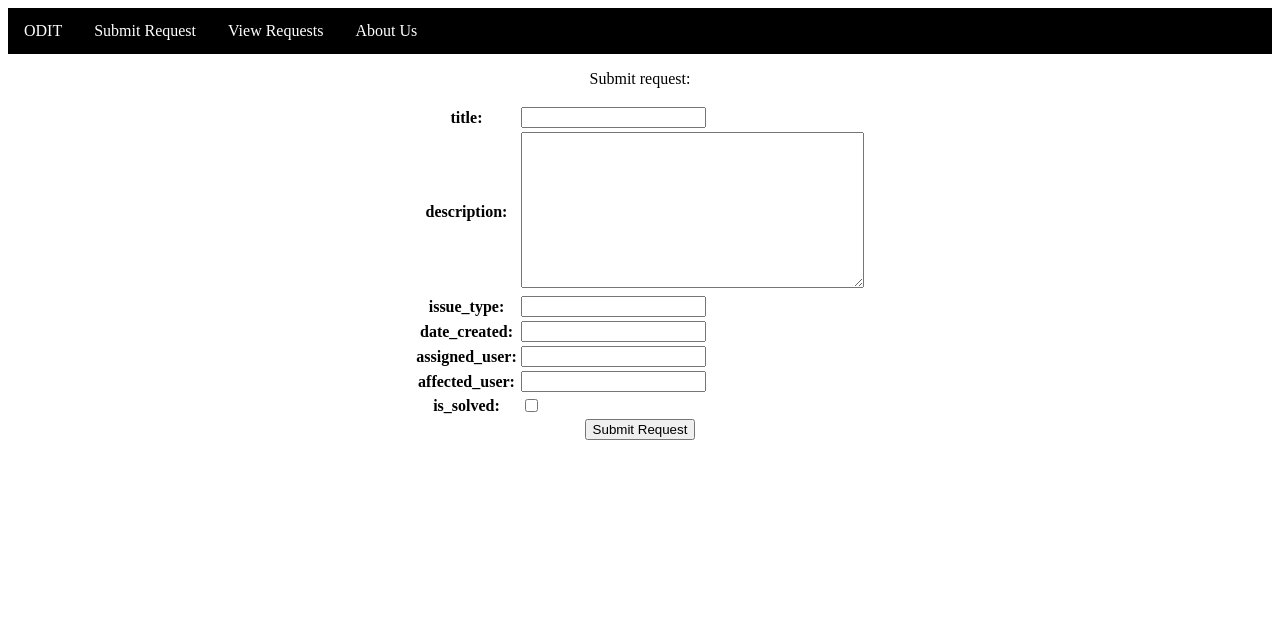
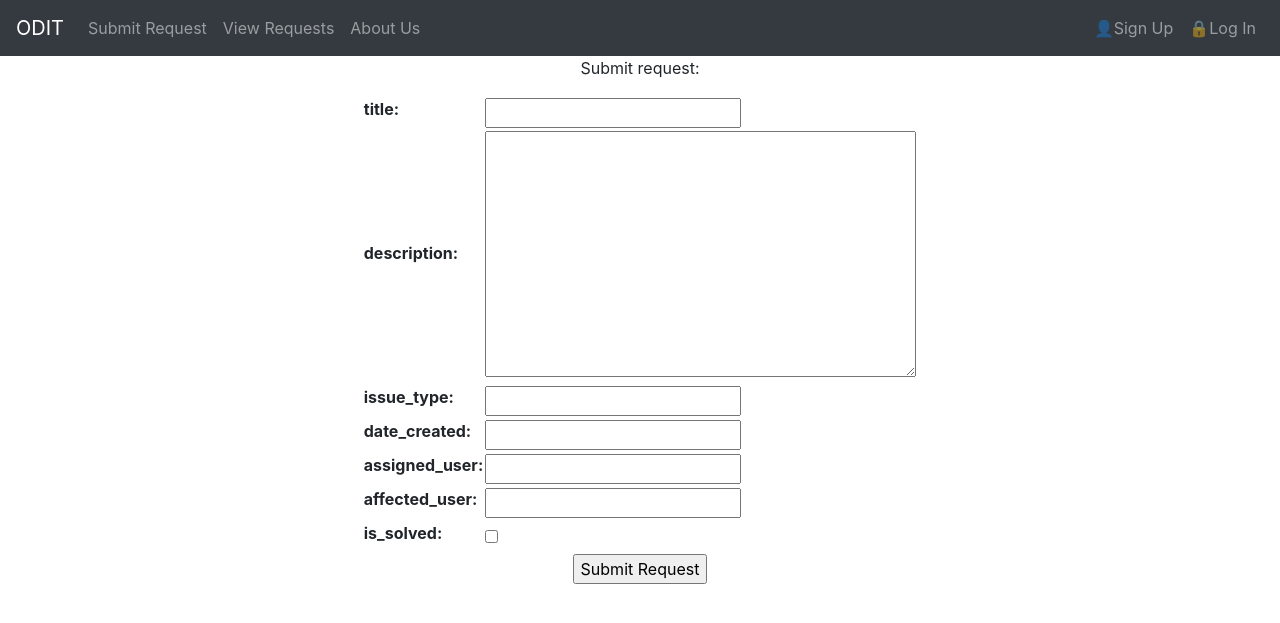
Before and after one commit to ChicoState/ODIT, a Django app: page /submit.html in a window 1280 px wide. Shown: the top 623 px of the page. Run offline with Django 3.2, Linux system fonts and the light colour scheme; some libraries are stand-ins or nearby versions.

Commit message:
Cleaned up code and removed nav file. Closed #13 and Closed #14

```diff
--- a/code/mysite/myapp/static/style.css
+++ b/code/mysite/myapp/static/style.css
@@ -1,4 +1,5 @@
-body {
+/*Let's try to keep the hardcoded CSS to a minimum, especially in terms of layout. I've commented it all out to demonstrate a page layout using just Bootstrap.*/
+/*body {
     background-color: white;
 }
 
@@ -41,4 +42,4 @@ body {
 
 .active {
     background-color: #6600ff;
-}
+}*/
--- a/code/mysite/myapp/templates/base.html
+++ b/code/mysite/myapp/templates/base.html
@@ -2,18 +2,30 @@
 <!DOCTYPE html>
 <html>
 <head>
+	{% include 'bootstrap_css.html' %}
     <title>{{ title }}</title>
-    <link rel="stylesheet" type="text/css" href="{% static "style.css" %}">
+    <link rel="stylesheet" type="text/css" href="{% static 'style.css' %}">
 </head>
 <body>
-    <ul class="navbar">
-        <li><a href="/" id="left">ODIT</a></li>
-        <li><a href="submit.html" id="left">Submit Request</a></li>
-        <li><a href="viewissues.html" id="left">View Requests</a></li>
-        <li><a href="/" id="left">About Us</a></li>
-    </ul>
+    <nav class="navbar navbar-dark bg-dark navbar-expand-md">
+		<a class="navbar-brand" href="/">ODIT</a>
+		<button class="navbar-toggler" type="button" data-toggle="collapse" data-target="#collapsiblebuttons"><span class="navbar-toggler-icon"></span></button>
+		<div class="collapse navbar-collapse" id="collapsiblebuttons">
+			<ul class="nav navbar-nav">
+				<li class="nav-item"><a class="nav-link" href="submit.html">Submit Request</a></li>
+				<li class="nav-item"><a class="nav-link" href="viewissues.html">View Requests</a></li>
+				<li class="nav-item"><a class="nav-link" href="/" id="left">About Us</a></li>
+			</ul>
+			<ul class="nav navbar-nav ml-auto">
+				<li class="nav-item"><a class="nav-link" href="signup.html"><span>👤</span>Sign Up</a></li>
+				<li class="nav-item"><a class="nav-link" href="login.html">🔒<span></span>Log In</a></li>
+			</ul>
+		</div>
+    </nav>
 
     {% block content %}
     {% endblock %}
+
+	{% include 'bootstrap_js.html' %}
 </body>
 </html>
--- /dev/null
+++ b/code/mysite/myapp/templates/bootstrap_css.html
@@ -0,0 +1,5 @@
+<!-- Required meta tags -->
+<meta charset="utf-8">
+<meta name="viewport" content="width=device-width, initial-scale=1, shrink-to-fit=no">
+<!-- Bootstrap CSS -->
+<link rel="stylesheet" href="https://stackpath.bootstrapcdn.com/bootstrap/4.4.1/css/bootstrap.min.css" integrity="sha384-Vkoo8x4CGsO3+Hhxv8T/Q5PaXtkKtu6ug5TOeNV6gBiFeWPGFN9MuhOf23Q9Ifjh" crossorigin="anonymous">
--- /dev/null
+++ b/code/mysite/myapp/templates/bootstrap_js.html
@@ -0,0 +1,5 @@
+<!-- Optional JavaScript -->
+<!-- jQuery first, then Popper.js, then Bootstrap JS -->
+<script src="https://code.jquery.com/jquery-3.4.1.slim.min.js" integrity="sha384-J6qa4849blE2+poT4WnyKhv5vZF5SrPo0iEjwBvKU7imGFAV0wwj1yYfoRSJoZ+n" crossorigin="anonymous"></script>
+<script src="https://cdn.jsdelivr.net/npm/popper.js@1.16.0/dist/umd/popper.min.js" integrity="sha384-Q6E9RHvbIyZFJoft+2mJbHaEWldlvI9IOYy5n3zV9zzTtmI3UksdQRVvoxMfooAo" crossorigin="anonymous"></script>
+<script src="https://stackpath.bootstrapcdn.com/bootstrap/4.4.1/js/bootstrap.min.js" integrity="sha384-wfSDF2E50Y2D1uUdj0O3uMBJnjuUD4Ih7YwaYd1iqfktj0Uod8GCExl3Og8ifwB6" crossorigin="anonymous"></script>
--- a/code/mysite/myapp/views.py
+++ b/code/mysite/myapp/views.py
@@ -4,23 +4,12 @@ from . import forms
 
 # Create your views here.
 def index(request, page=0):
-    if request.method == "POST":
-        form = forms.IssueForm(request.POST)
-        if form.is_valid():
-            form.save()
-            form = forms.IssueForm()
-    else:
-        form = forms.IssueForm()
-
-    issues_list = models.Issue_Model.objects.all()
 
     context = {
         "title":"ODIT - On Demand IT",
         "info":"A new way to find IT professionals.",
         "how":"How it works: ",
         "desc":"Send in a request --> A registered ODITer who has the skills needed receives the request --> They help out. ",
-        "issues_list":issues_list,
-        "form":form
     }
 
 
@@ -35,35 +24,18 @@ def submit(request):
     else:
         form = forms.IssueForm()
 
-    issues_list = models.Issue_Model.objects.all()
-
     context = {
-        "title":"ODIT - On Demand IT",
-        "info":"A new way to find IT professionals.",
-        "how":"How it works: ",
-        "desc":"Send in a request --> A registered ODITer who has the skills needed receives the request --> They help out. ",
-        "issues_list":issues_list,
+        "title":"ODIT - Make Request",
         "form":form
     }
     return render(request, "submit.html", context=context)
 
 def viewissues(request):
-    if request.method == "POST":
-        form = forms.IssueForm(request.POST)
-        if form.is_valid():
-            form.save()
-            form = forms.IssueForm()
-    else:
-        form = forms.IssueForm()
 
     issues_list = models.Issue_Model.objects.all()
 
     context = {
-        "title":"ODIT - On Demand IT",
-        "info":"A new way to find IT professionals.",
-        "how":"How it works: ",
-        "desc":"Send in a request --> A registered ODITer who has the skills needed receives the request --> They help out. ",
+        "title":"ODIT - View Requests",
         "issues_list":issues_list,
-        "form":form
     }
     return render(request, "viewissues.html", context=context)
```
Also changed, not shown: code/mysite/myapp/templates/nav.html (deleted, +0 -13 lines).
